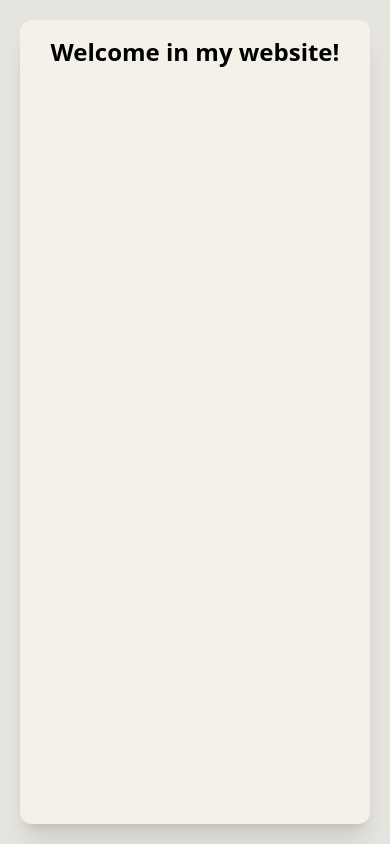
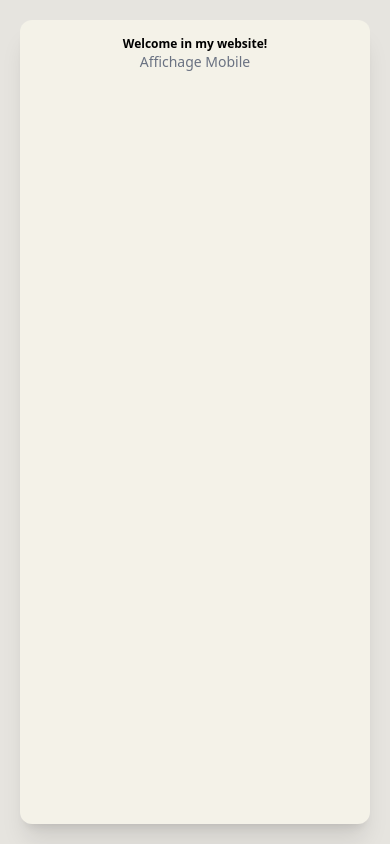
Before and after one commit to Loicrogue/monSite, a React (Vite) app in the folder front/: page / in a window 390 px wide. Built offline with nearby package versions, Linux system fonts and the light colour scheme.

Commit message:
add responsivity

```diff
--- /dev/null
+++ b/front/src/hooks/useResponsive.ts
@@ -0,0 +1,21 @@
+// src/utils/useResponsive.ts
+import { useState, useEffect } from 'react';
+import breakpoints from '../utils/breakpoint';
+
+const useResponsive = () => {
+  const [windowWidth, setWindowWidth] = useState(window.innerWidth);
+
+  useEffect(() => {
+    const handleResize = () => setWindowWidth(window.innerWidth);
+    window.addEventListener('resize', handleResize);
+    return () => window.removeEventListener('resize', handleResize);
+  }, []);
+
+  const isMobile = windowWidth <= breakpoints.mobileMax;
+  const isTablet = windowWidth > breakpoints.mobileMax && windowWidth <= breakpoints.tabletMax;
+  const isDesktop = windowWidth >= breakpoints.desktopMin;
+
+  return { isMobile, isTablet, isDesktop };
+};
+
+export default useResponsive;
--- a/front/src/pages/Home.tsx
+++ b/front/src/pages/Home.tsx
@@ -1,17 +1,39 @@
 import React from 'react';
-
 import { useTranslation } from 'react-i18next';
+import useResponsive from '../hooks/useResponsive';
 
 const Home = () => {
-    const { t } = useTranslation();
+  const { t } = useTranslation();
+  const { isMobile, isTablet, isDesktop } = useResponsive();
 
-    return (
-        <div className="fixed inset-0 bg-background-breezy overflow-auto">
-            <div className="absolute inset-0 bg-container-breezy shadow-xl rounded-xl m-5">
-                <h1 className="text-2xl font-bold text-center mt-4">{t('pages.home.title')}</h1>
-            </div>
-        </div>
-    );
+  return (
+    <div
+      className={`
+        fixed inset-0 overflow-auto
+        ${isMobile ? 'bg-background-breezy' : ''}
+        ${isTablet ? 'bg-blue-400' : ''}
+        ${isDesktop ? 'bg-green-400' : ''}
+      `}
+    >
+      <div className={`
+        absolute inset-0 shadow-xl rounded-xl m-5
+        ${isMobile ? 'bg-container-breezy' : ''}
+        ${isTablet ? 'bg-white' : ''}
+        ${isDesktop ? 'bg-gray-50' : ''}
+      `}>
+        <h1 className={`font-bold text-center mt-4
+            ${isMobile ? 'text-xs' : ''}
+            ${isTablet ? 'text-md' : ''}
+            ${isDesktop ? 'text-3xl' : ''}`}
+        >
+            {t('pages.home.title')}
+        </h1>
+        {isMobile && <p className="text-center text-sm text-gray-500">Affichage Mobile</p>}
+        {isTablet && <p className="text-center text-sm text-gray-500">Affichage Tablette</p>}
+        {isDesktop && <p className="text-center text-sm text-gray-500">Affichage PC</p>}
+      </div>
+    </div>
+  );
 };
 
 export default Home;
--- /dev/null
+++ b/front/src/utils/breakpoint.ts
@@ -0,0 +1,7 @@
+const breakpoints = {
+  mobileMax: 425,
+  tabletMax: 1023,
+  desktopMin: 1024,
+};
+
+export default breakpoints;
```
